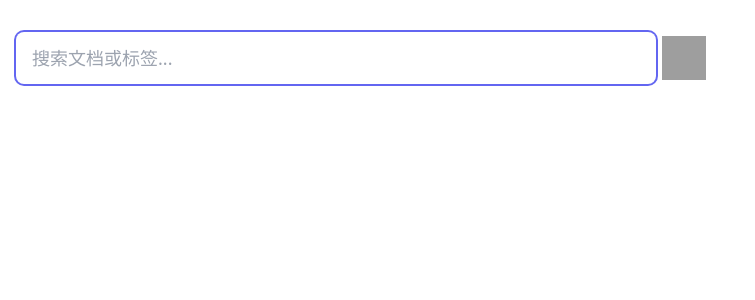
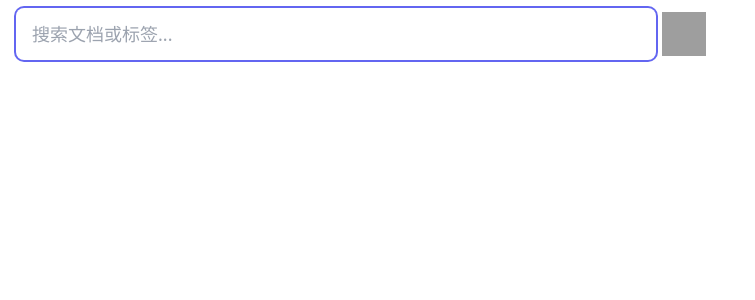
Before and after one commit to duian/mirror, a React (Vite) app: page / in a window 1280 px wide. Shown: the top 300 px of the page, without its empty margins (0-755 px from the left). Built offline with nearby package versions, Linux system fonts and the light colour scheme; grey boxes are pictures that could not be loaded.

Commit message:
feat: 移除应用外样式

```diff
--- a/src-tauri/tauri.conf.json
+++ b/src-tauri/tauri.conf.json
@@ -13,8 +13,10 @@
     "windows": [
       {
         "title": "mirror-app",
-        "width": 800,
-        "height": 600
+        "width": 700,
+        "height": 600,
+        "decorations": false,
+        "transparent": true
       }
     ],
     "security": {
--- a/src/App.tsx
+++ b/src/App.tsx
@@ -4,7 +4,7 @@ import SearchInput from './components/SearchInput'
 function App() {
   return (
     <main className="min-h-screen bg-transparent">
-      <div className="mx-auto pt-8 px-4">
+      <div className="mx-auto pt-2 px-4">
         <div className="flex items-center gap-1.5">
           <div className="w-[640px]">
             <SearchInput />
```
